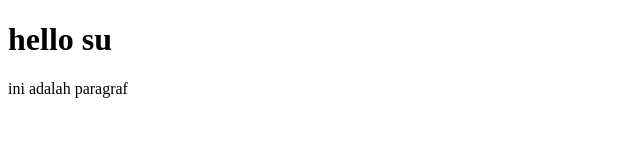
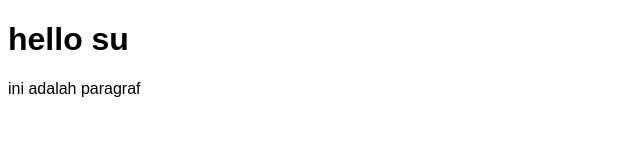
Before and after one commit to bilalfauzy/latihan2-repo, a plain HTML site: page index.html in a window 1280 px wide. Shown: the whole page, without its empty margins (0-640 px from the left). Drawn offline with Linux system fonts and the light colour scheme.

Commit message:
menambahkan css

```diff
--- a/index.html
+++ b/index.html
@@ -5,6 +5,11 @@
     <meta http-equiv="X-UA-Compatible" content="IE=edge">
     <meta name="viewport" content="width=device-width, initial-scale=1.0">
     <title>Landing Page</title>
+    <style>
+        body{
+            font-family: arial;
+        }
+    </style>
 </head>
 <body>
     <h1>hello su</h1>
```
